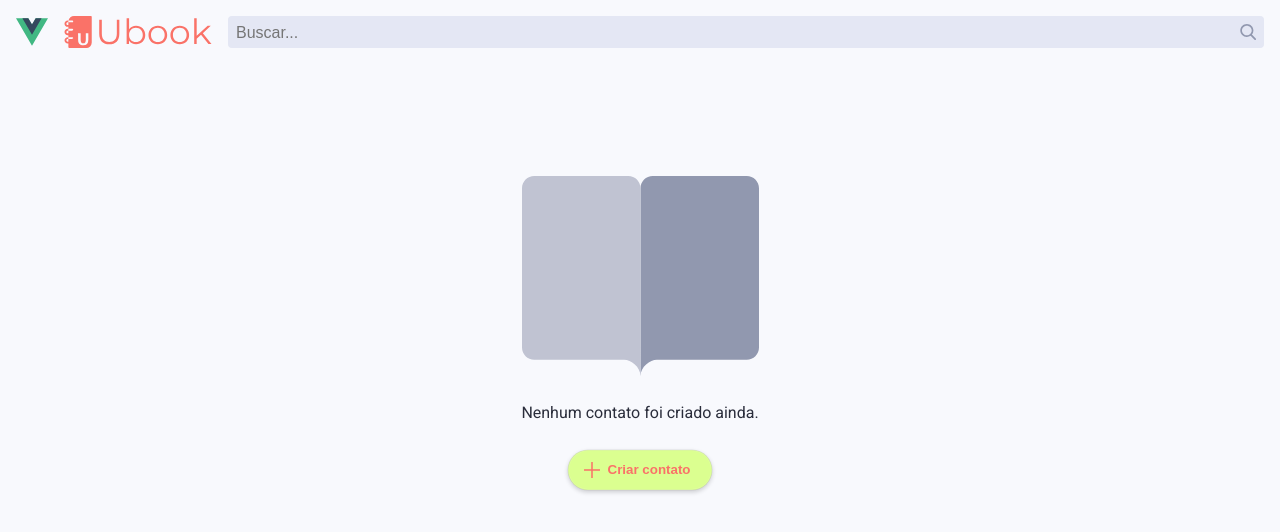
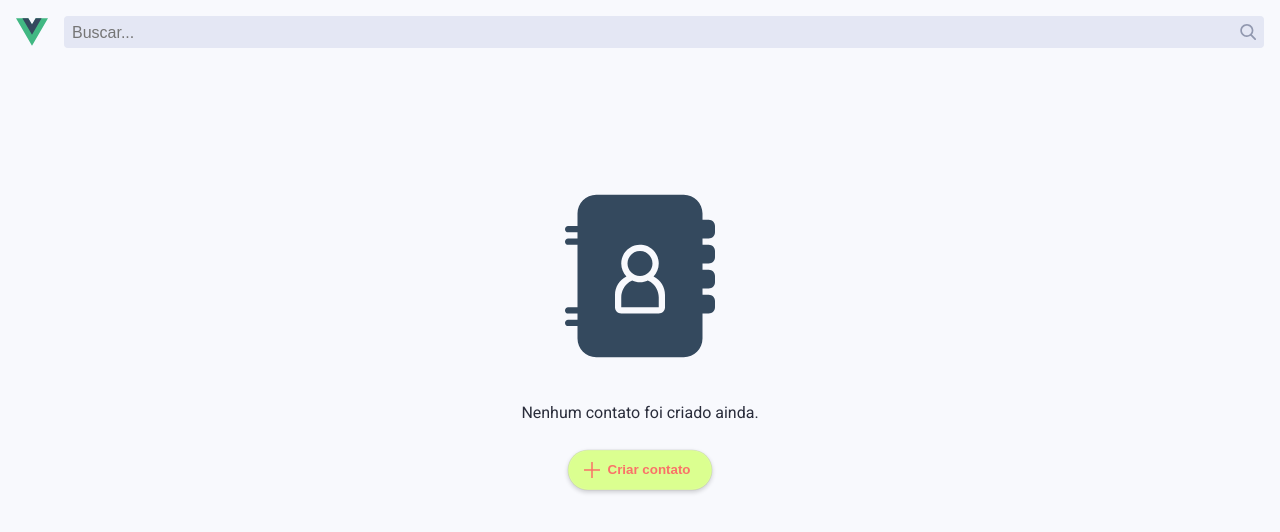
Before and after one commit to livresaber/contact-vue-book, a Vue app: page / in a window 1280 px wide. Shown: the top 532 px of the page. Built offline with nearby package versions, Linux system fonts and the light colour scheme; what maska would draw is missing.

Commit message:
remove logo shit of company bad

```diff
--- a/src/components/AppLogo/index.vue
+++ b/src/components/AppLogo/index.vue
@@ -6,9 +6,6 @@ import { RouterLink } from 'vue-router'
   <div class="app-logo" role="img" aria-label="Logos Vue e Ubook">
     <RouterLink to="/about">
       <img alt="Vue logo" class="logo-vue" src="@/assets/logo.svg" width="32" height="32" />
-    </RouterLink>
-    <RouterLink to="/">
-      <img alt="Ubook logo" class="logo-book" src="@/assets/ic-logo.svg" width="148" height="32" />
     </RouterLink>
   </div>
 </template>
@@ -24,5 +21,4 @@ import { RouterLink } from 'vue-router'
     }
   }
   .logo-vue { margin-right: 1rem; }
-  .logo-book { margin-right: 1rem; }
 </style>
--- a/src/components/Icons/IconBook.vue
+++ b/src/components/Icons/IconBook.vue
@@ -1,8 +1,13 @@
 <template>
-  <svg xmlns="http://www.w3.org/2000/svg" width="237" height="200" viewBox="0 0 237 200">
-    <g fill="none" fill-rule="nonzero">
-      <path fill="#9198AF" d="M224.741 183.673h-89.896c-6.742 0-16.345 7.143-16.345 16.327V12.245C118.5 5.51 124.016 0 130.759 0h93.982C231.484 0 237 5.51 237 12.245v159.184c0 6.734-5.516 12.244-12.259 12.244z"/>
-      <path fill="#C0C3D2" d="M12.259 183.673h89.896c6.742 0 16.345 7.143 16.345 16.327V12.245C118.5 5.51 112.984 0 106.241 0H12.26C5.516 0 0 5.51 0 12.245v159.184c0 6.734 5.516 12.244 12.259 12.244z"/>
-    </g>
+  <svg version="1.1" xmlns="http://www.w3.org/2000/svg" xmlns:xlink="http://www.w3.org/1999/xlink" x="0px" y="0px" width="200px" height="200px" viewBox="0 0 32 32" style="enable-background:new 0 0 32 32;" xml:space="preserve">
+    <path fill="#34495e" d="M19,19.415V21h-6v-1.585c0-0.986,0.48-1.903,1.288-2.464l0.463-0.231C15.132,16.896,15.553,17,16,17
+      s0.868-0.104,1.249-0.28l0.463,0.231C18.52,17.512,19,18.429,19,19.415z M16,16c1.103,0,2-0.897,2-2c0-1.103-0.897-2-2-2
+      s-2,0.897-2,2C14,15.103,14.897,16,16,16z M26,10v1h1c0.552,0,1,0.448,1,1v1c0,0.552-0.448,1-1,1h-1v1h1c0.552,0,1,0.448,1,1v1
+      c0,0.552-0.448,1-1,1h-1v1h1c0.552,0,1,0.448,1,1v1c0,0.552-0.448,1-1,1h-1v4c0,1.657-1.343,3-3,3H9c-1.657,0-3-1.343-3-3v-2H4.5
+      C4.224,24,4,23.776,4,23.5C4,23.224,4.224,23,4.5,23H6v-1H4.5C4.224,22,4,21.776,4,21.5C4,21.224,4.224,21,4.5,21H6V11H4.5
+      C4.224,11,4,10.776,4,10.5C4,10.224,4.224,10,4.5,10H6V9H4.5C4.224,9,4,8.776,4,8.5C4,8.224,4.224,8,4.5,8H6V6c0-1.657,1.343-3,3-3
+      h14c1.657,0,3,1.343,3,3v1h1c0.552,0,1,0.448,1,1v1c0,0.552-0.448,1-1,1H26z M20,19.022c0-1.254-0.709-2.399-1.83-2.959
+      c0.639-0.672,0.977-1.635,0.768-2.676c-0.236-1.179-1.215-2.134-2.399-2.34C14.645,10.717,13,12.167,13,14
+      c0,0.801,0.319,1.524,0.83,2.062c-1.122,0.56-1.83,1.706-1.83,2.959V21c0,0.552,0.448,1,1,1h6c0.552,0,1-0.448,1-1V19.022z"/>
   </svg>
 </template>
```
Also changed, not shown: 1 other file (tests, documents, lock files or other folders).
